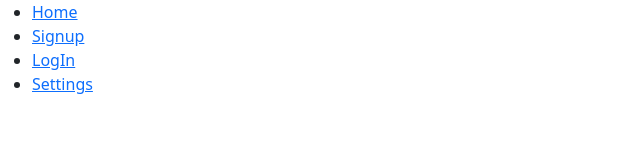
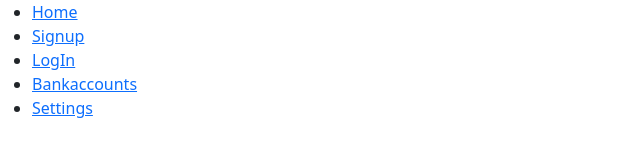
Before and after one commit to Solera-Bootcamp-Team-4/BankAppFE, a JavaScript app: page / in a window 1280 px wide. Shown: the top 162 px of the page, without its empty margins (0-640 px from the left). Built offline with nearby package versions, Linux system fonts and the light colour scheme; the HTML template or start-up script is replaced by a standard one.

Commit message:
add bank account folder

```diff
--- a/src/App.js
+++ b/src/App.js
@@ -3,11 +3,11 @@ import "bootstrap/dist/css/bootstrap.min.css"
 import { BrowserRouter, Routes, Route } from "react-router-dom";
 import Layout from "./pages/Layout";
 import Signup from "./pages/Signup";
-import Bankaccounts from "./pages/Bankaccounts";
+import Bankaccounts from "./components/Bankaccount/BankaccountLayout";
 import Personal from "./pages/Personal";
-import Settings from "./pages/Settings";
+import Settings from "./components/Settings/Settings";
 import Transaction from "./pages/Transaction";
-import LoginUser from "./pages/LoginUser";
+import LoginUser from "./components/Login/LoginUser";
 
 function App() {
   return (
--- /dev/null
+++ b/src/components/Bankaccount/BankaccountLayout.js
@@ -0,0 +1,5 @@
+const BankaccountLayout = () => {
+    return <h1>Bankaccounts</h1>;
+  };
+
+  export default BankaccountLayout;
--- a/src/pages/Bankaccounts.js
+++ /dev/null
@@ -1,5 +0,0 @@
-const Bankaccounts = () => {
-    return <h1>Bankaccounts</h1>;
-  };
-
-  export default Bankaccounts;
--- a/src/pages/Layout.js
+++ b/src/pages/Layout.js
@@ -13,6 +13,9 @@ const Layout = () => {
           </li>
           <li>
             <Link to="/LoginUser ">LogIn</Link>
+          </li>
+                <li>
+             <Link to="/Bankaccounts ">Bankaccounts</Link>
           </li>
           {/* <li> */}
             {/* <Link to="/Bankaccounts ">Bankaccounts</Link>
```
Also changed, not shown: src/components/Login/LoginUser.css (renamed from src/pages/LoginUser.css), src/components/Login/LoginUser.js (renamed from src/pages/LoginUser.js), src/components/Settings/Settings.css (renamed from src/pages/Settings.css), src/components/Settings/Settings.js (renamed from src/pages/Settings.js).
